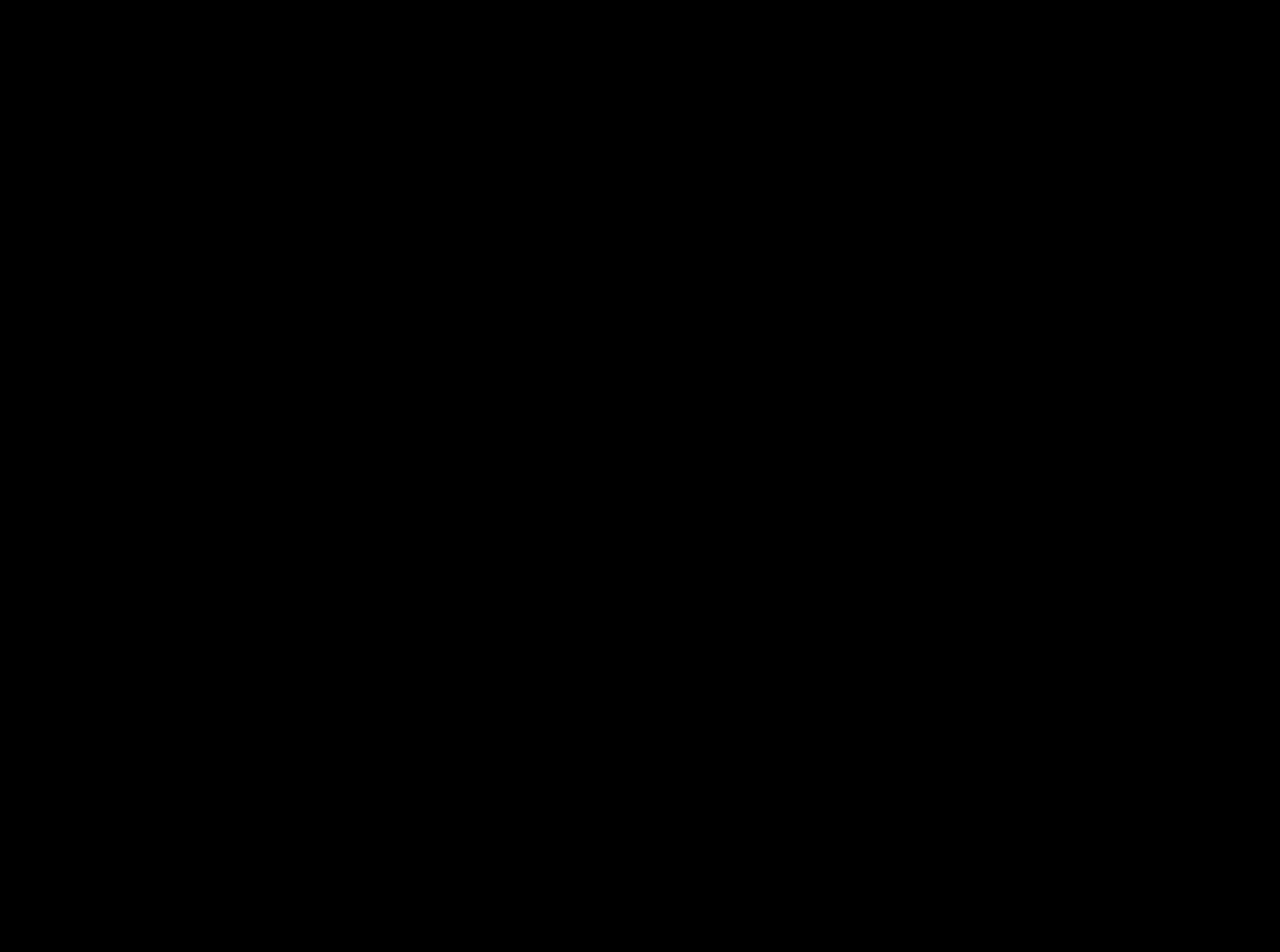
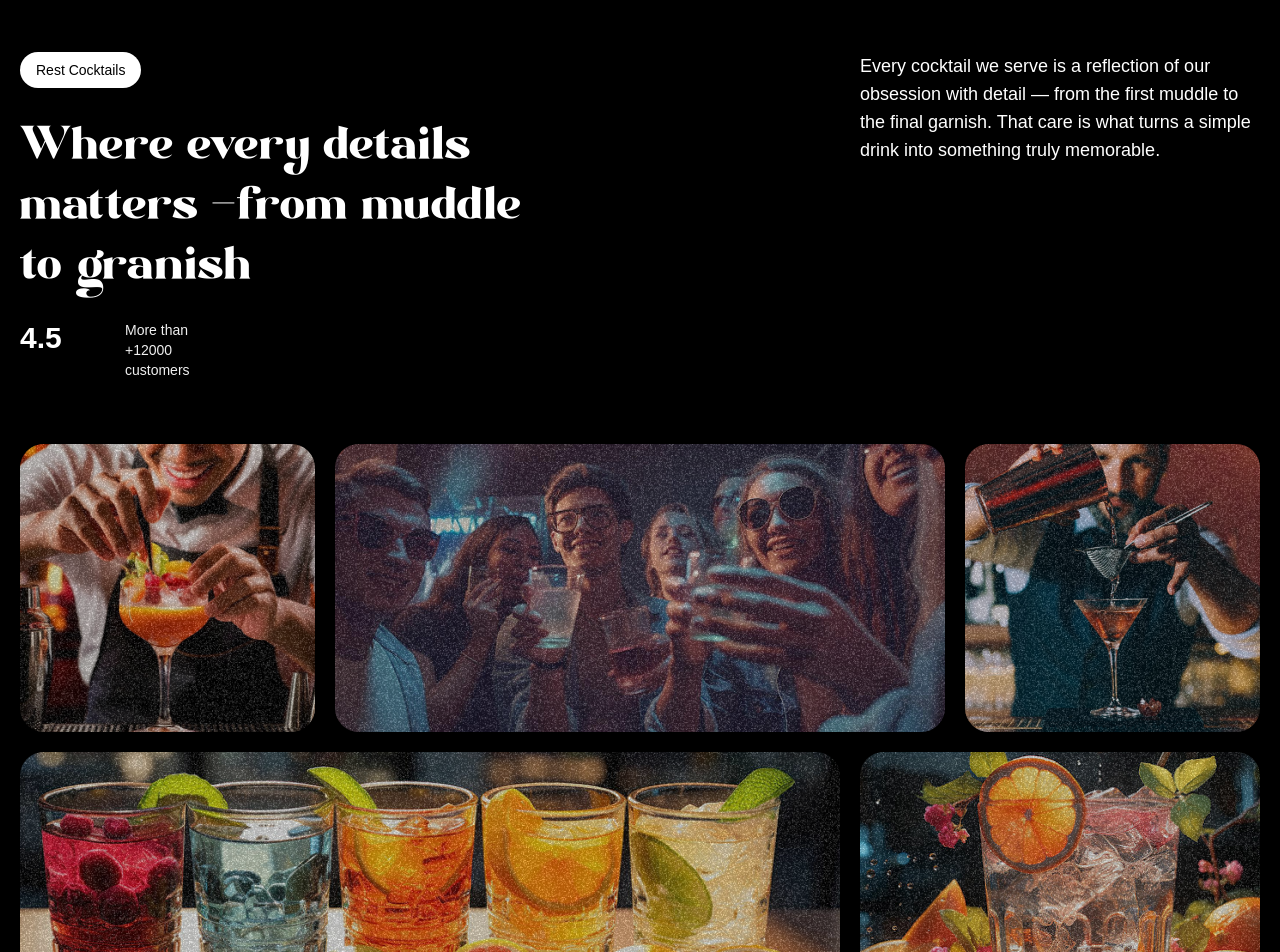
Before and after one commit to bisal-xetri/gsap_cocktail, a React (Vite) app: page / in a window 1280 px wide. Shown: the part 1660-2612 px from the top of the page. Before the commit the page ends 1600 px from the top, so only its background shows below. Built offline with nearby package versions, Linux system fonts and the light colour scheme; a web font is replaced by a local one.

Commit message:
impliment about section

```diff
--- a/src/App.jsx
+++ b/src/App.jsx
@@ -3,6 +3,7 @@
 import Navbar from "./components/Navbar";
 import Hero from "./components/Hero";
 import Cocktail from "./components/Cocktail";
+import About from "./components/About";
 
 gsap.registerPlugin(ScrollTrigger, SplitText);
 const App = () => {
@@ -11,6 +12,7 @@
       <Navbar />
       <Hero />
       <Cocktail />
+      <About />
     </main>
   );
 };
--- /dev/null
+++ b/src/components/About.jsx
@@ -0,0 +1,87 @@
+import { useGSAP } from "@gsap/react";
+import gsap from "gsap";
+import { SplitText } from "gsap/all";
+
+const About = () => {
+  useGSAP(() => {
+    const titleSplit = SplitText.create("#about h2", {
+      type: "words",
+    });
+    const scrollTimeLine = gsap.timeline({
+      scrollTrigger: {
+        trigger: "about",
+        start: "top center",
+      },
+    });
+    scrollTimeLine
+      .from(titleSplit.words, {
+        opacity: 0,
+        duration: 1,
+        yPercent: 100,
+        ease: "expo.out",
+        stagger: 0.02,
+      })
+      .from(
+        ".top-grid div, .bottom-grid div",
+        {
+          opacity: 0,
+          duration: 1,
+          ease: "power1.inOut",
+          stagger: 0.04,
+        },
+        "-=0.5"
+      );
+  });
+  return (
+    <div id="about">
+      <div className="mb-16 md:px-0 px-5">
+        <div className="content">
+          <div className="md:col-span-8">
+            <p className="badge">Rest Cocktails</p>
+            <h2>
+              Where every details matters <span className="text-white">-</span>
+              from muddle to granish
+            </h2>
+          </div>
+          <div className="sub-content">
+            <p>
+              Every cocktail we serve is a reflection of our obsession with
+              detail — from the first muddle to the final garnish. That care is
+              what turns a simple drink into something truly memorable.{" "}
+            </p>
+          </div>
+          <p className="md:text-3xl text-xl font-bold">
+            <span>4.5</span>
+          </p>
+          <p className="text-sm text-white-100">More than +12000 customers</p>
+        </div>
+      </div>
+      <div className="top-grid">
+        <div className="md:col-span-3">
+          <div className="noisy" />
+          <img src="/images/abt1.png" alt="grid-img-1" />
+        </div>
+        <div className="md:col-span-6">
+          <div className="noisy" />
+          <img src="/images/abt2.png" alt="grid-img-1" />
+        </div>
+        <div className="md:col-span-3">
+          <div className="noisy" />
+          <img src="/images/abt5.png" alt="grid-img-1" />
+        </div>
+      </div>
+      <div className="bottom-grid">
+        <div className="md:col-span-8">
+          <div className="noisy" />
+          <img src="/images/abt3.png" alt="grid-img-1" />
+        </div>
+        <div className="md:col-span-4">
+          <div className="noisy" />
+          <img src="/images/abt4.png" alt="grid-img-1" />
+        </div>
+      </div>
+    </div>
+  );
+};
+
+export default About;
```
